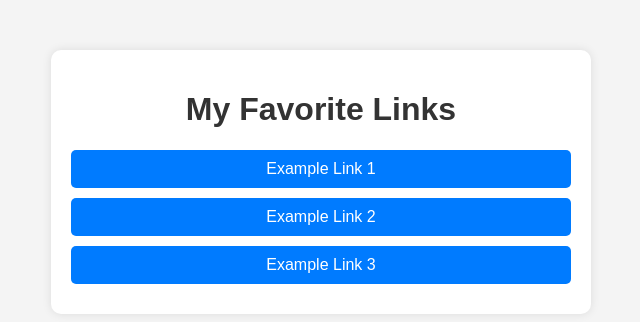
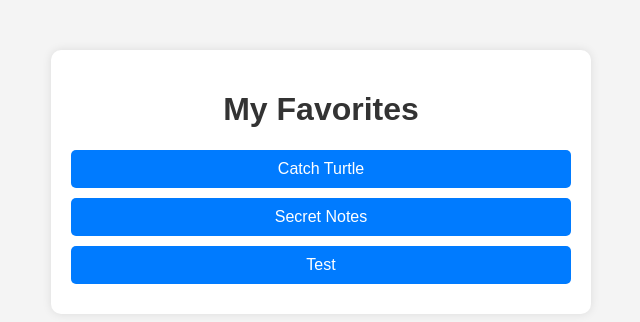
Before and after one commit to baris1779/barisuluer.github.io, a plain HTML site: page index.html in a window 1280 px wide. Shown: the whole page, without its empty margins (319-959 px from the left). Drawn offline with Linux system fonts and the light colour scheme.

Commit message:
Update index.html

```diff
--- a/index.html
+++ b/index.html
@@ -3,7 +3,7 @@
 <head>
     <meta charset="UTF-8">
     <meta name="viewport" content="width=device-width, initial-scale=1.0">
-    <title>My Links</title>
+    <title>My Projects</title>
     <style>
         body {
             font-family: Arial, sans-serif;
@@ -40,10 +40,10 @@
 </head>
 <body>
     <div class="container">
-        <h1>My Favorite Links</h1>
-        <a href="https://example.com" class="link" target="_blank">Example Link 1</a>
-        <a href="https://example.com" class="link" target="_blank">Example Link 2</a>
-        <a href="https://example.com" class="link" target="_blank">Example Link 3</a>
+        <h1>My Favorites</h1>
+        <a href="https://github.com/barisuluer/Catch-The-Turtle" class="link" target="_blank">Catch Turtle</a>
+        <a href="https://github.com/barisuluer/Secret-Notes" class="link" target="_blank">Secret Notes</a>
+        <a href="https://github.com/barisuluer/MyTest" class="link" target="_blank">Test</a>
     </div>
 </body>
 </html>
```
